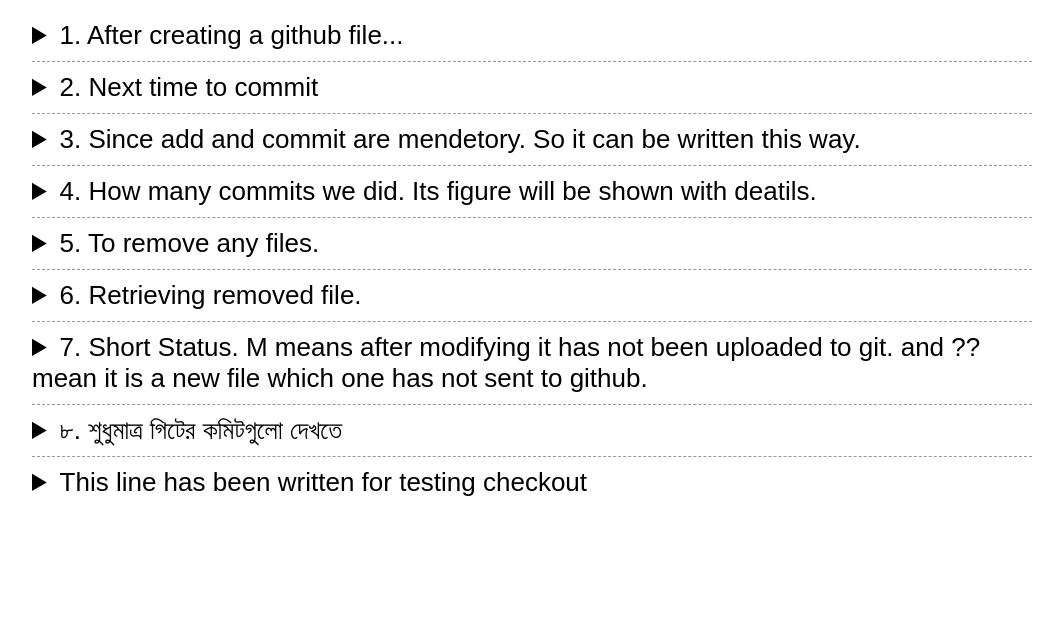
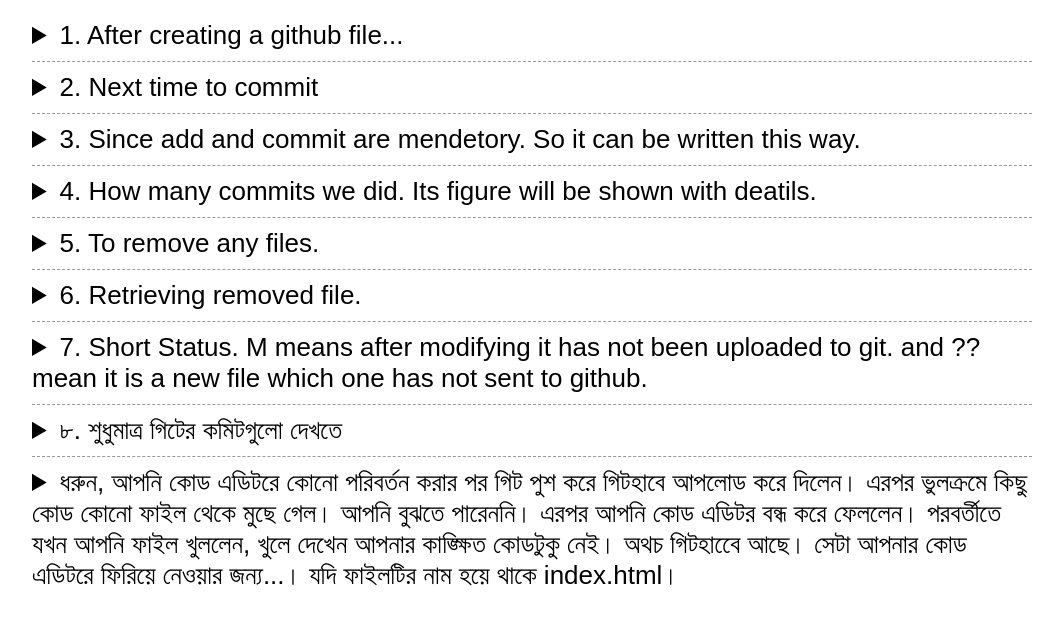
Before and after one commit to safaroque7/githubNote, a plain HTML site: page index.html in a window 1280 px wide. Shown: the whole page, without its empty margins (108-1171 px from the left). Drawn offline with Linux system fonts and the light colour scheme.

Commit message:
checkout learned

```diff
--- a/index.html
+++ b/index.html
@@ -108,11 +108,15 @@
             </code>
         </details>
 
-
         <details>
-            <summary> This line has been written for testing checkout </summary>
-            <p> Lorem ipsum dolor sit amet consectetur adipisicing elit. Dignissimos, asperiores! Molestias at laborum
-                iusto dicta laudantium commodi vitae tenetur dignissimos. </p>
+            <summary> ধরুন, আপনি কোড এডিটরে কোনো পরিবর্তন করার পর গিট পুশ করে গিটহাবে আপলোড করে দিলেন। এরপর ভুলক্রমে
+                কিছু কোড কোনো ফাইল থেকে মুছে গেল। আপনি বুঝতে পারেননি। এরপর আপনি কোড এডিটর বন্ধ করে ফেললেন। পরবর্তীতে যখন
+                আপনি ফাইল খুললেন, খুলে দেখেন আপনার কাঙ্ক্ষিত কোডটুকু নেই। অথচ গিটহাবেে আছে। সেটা আপনার কোড এডিটরে ফিরিয়ে
+                নেওয়ার জন্য...। যদি ফাইলটির নাম হয়ে থাকে index.html।
+            </summary>
+            <code>
+                git checkout index.html
+            </code>
         </details>
 
     </div>
```
